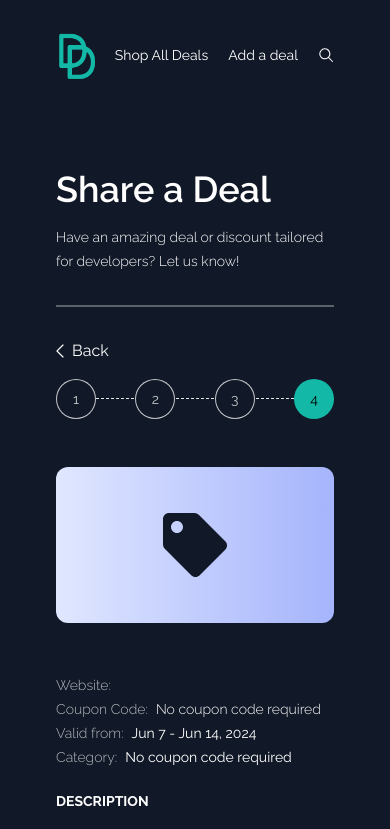
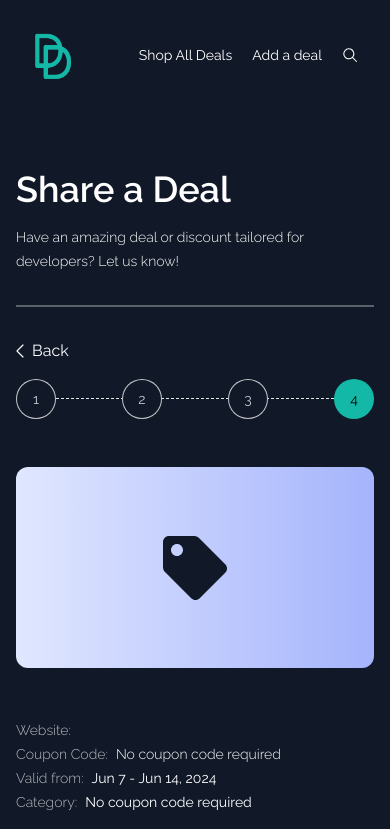
Before and after one commit to Learn-Build-Teach/deals-for-devs, a Next.js app: page /deals/add/review-deal in a window 390 px wide. Shown: the top 829 px of the page. Built offline with nearby package versions, Linux system fonts and the light colour scheme; no server answers.

Commit message:
chore: changed default px to px-2

```diff
--- a/src/app/deals/add/layout.tsx
+++ b/src/app/deals/add/layout.tsx
@@ -11,7 +11,7 @@ export default function DealsLayout({
 }) {
   return (
     <AddDealContextProvider>
-      <div className="w-full px-6 lg:px-0">
+      <div className="w-full px-2 lg:px-0">
         <PageHeader
           title="Share a Deal"
           subtitle="Have an amazing deal or discount tailored for developers? Let us know!"
--- a/src/app/layout.tsx
+++ b/src/app/layout.tsx
@@ -36,7 +36,7 @@ export default function RootLayout({
       <html lang="en" className={raleway.className}>
         <body className="">
           <div className="flex min-h-screen flex-col justify-between bg-gray-900">
-            <div className="mx-auto w-full max-w-screen-2xl px-8 pt-5 md:px-24 xl:pt-20">
+            <div className="mx-auto w-full max-w-screen-2xl px-2 pt-5 md:px-24 xl:pt-20">
               <SearchProvider>
                 <GlobalSearch />
                 <Nav />
```
